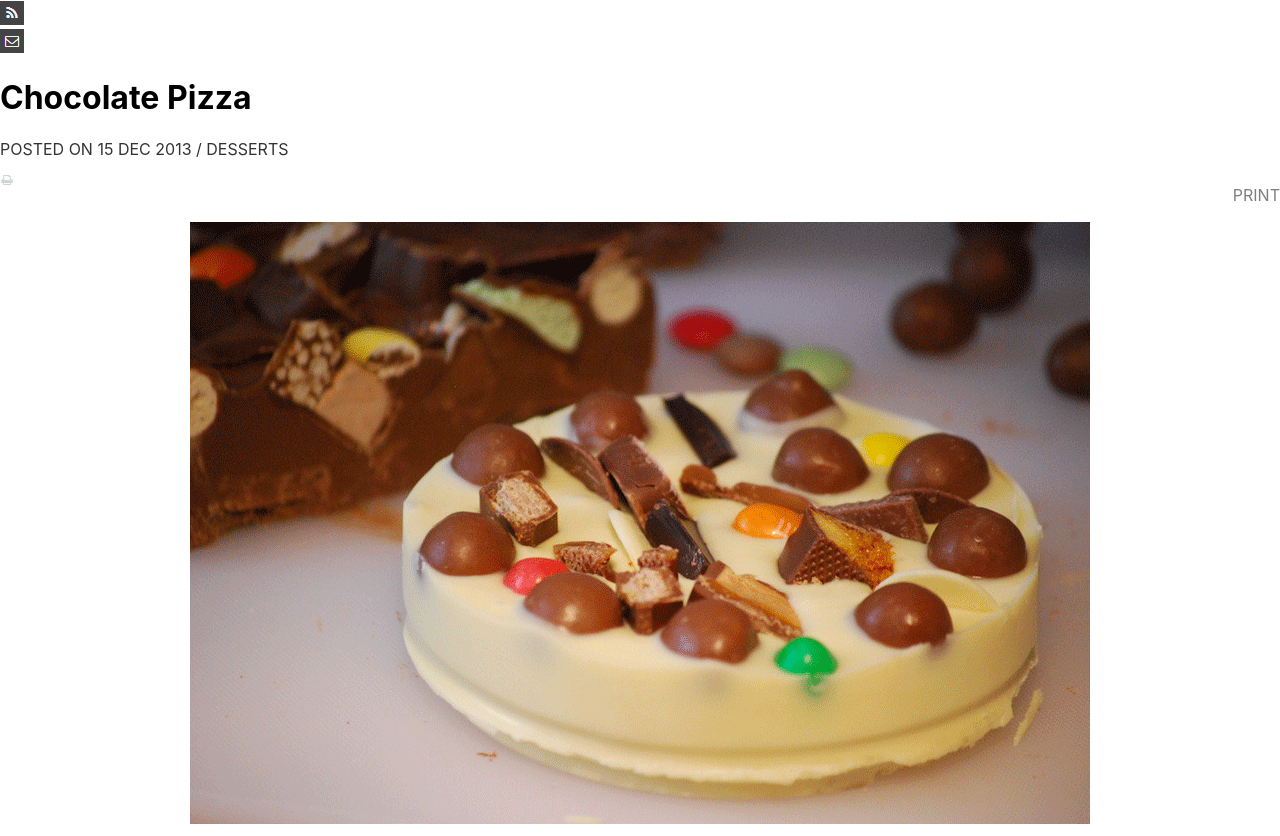
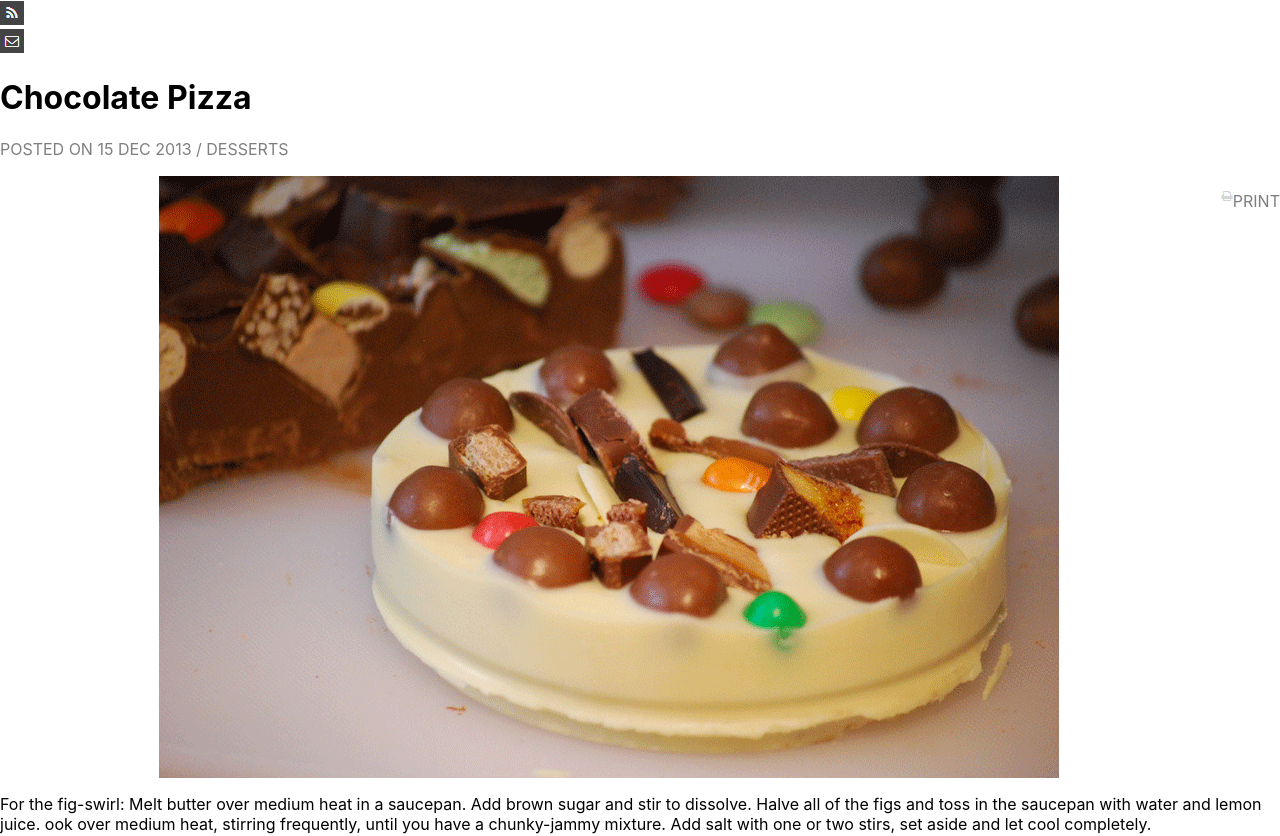
Before and after one commit to BPerardACLRepos/lab01-chocolate-pizza, a React (Create React App) app: page / in a window 1280 px wide. Shown: the part 819-1655 px from the top of the page. Built offline with nearby package versions, Linux system fonts and the light colour scheme.

Commit message:
img section style

```diff
--- a/src/ImageSection.js
+++ b/src/ImageSection.js
@@ -7,7 +7,7 @@
     render() {
         return (
             <div>
-                <h1>Chocolate Pizza</h1>
+                <h1 className={style.Title}>Chocolate Pizza</h1>
                 <p className={style.pleft}>POSTED ON 15 DEC 2013 / DESSERTS</p>
                 <p className={style.pright}><img className={style.print} src = 'print-icon.png'/>PRINT</p>
             </div>
--- a/src/ImageSection.module.css
+++ b/src/ImageSection.module.css
@@ -1,7 +1,11 @@
+.title {
+    font-weight: bold;
+}
 .pleft {
-    opacity: 0.8;
+    opacity: 0.5;
 }
 .pright {
+    float: right;
     text-align: right;
     opacity: 0.5;
 }
@@ -10,6 +14,6 @@
     margin: auto;
 }
 .print {
-    display: grid;
+    float: left;
 
 }
```
